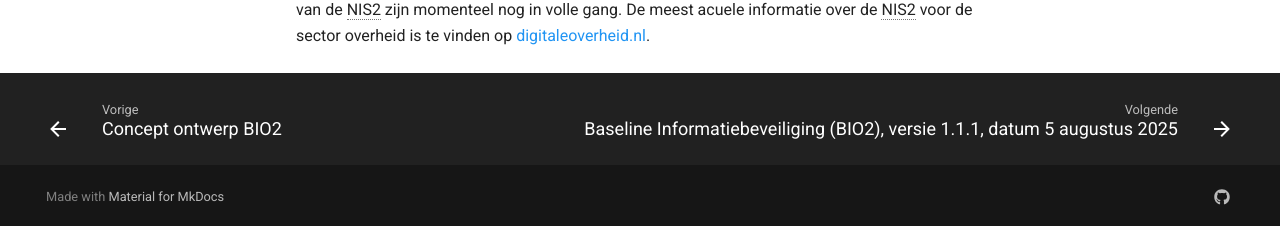
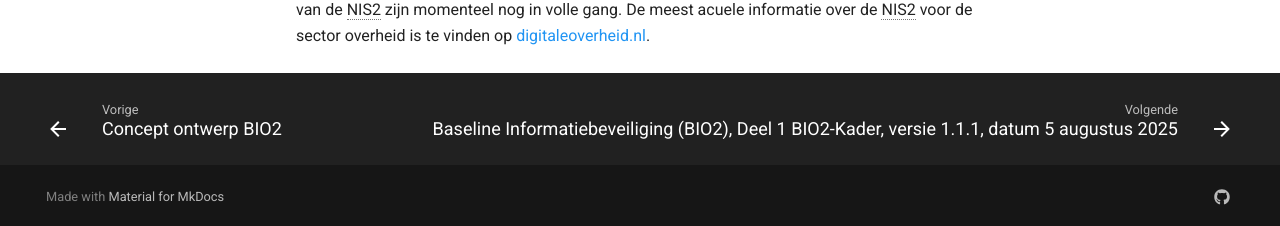
Before and after one commit to MinBZK/Baseline-Informatiebeveiliging-Overheid, an MkDocs documentation site: the page built from docs/ontwerp/nis2enbio.md, in a window 1280 px wide and 1317 px high. Shown: the part 1088-1314 px from the top of the window. Built offline with MkDocs 1.6.1 and Material for MkDocs 9.7.7, drawn with Linux system fonts in a browser that asks for light colours; comment, search, counter and statistics services are not loaded.

Commit message:
Update index.md

```diff
--- a/docs/inleiding/index.md
+++ b/docs/inleiding/index.md
@@ -1,5 +1,5 @@
 ---
-title: Baseline Informatiebeveiliging (BIO2), versie 1.1.1, datum 5 augustus 2025
+title: Baseline Informatiebeveiliging (BIO2), Deel 1 BIO2-Kader, versie 1.1.1, datum 5 augustus 2025
 summary: Dit document bevat de inleiding, context en werkwijze van de Baseline Informatiebeveiliging Overheid (BIO2).
 hide:
   - navigation
```
